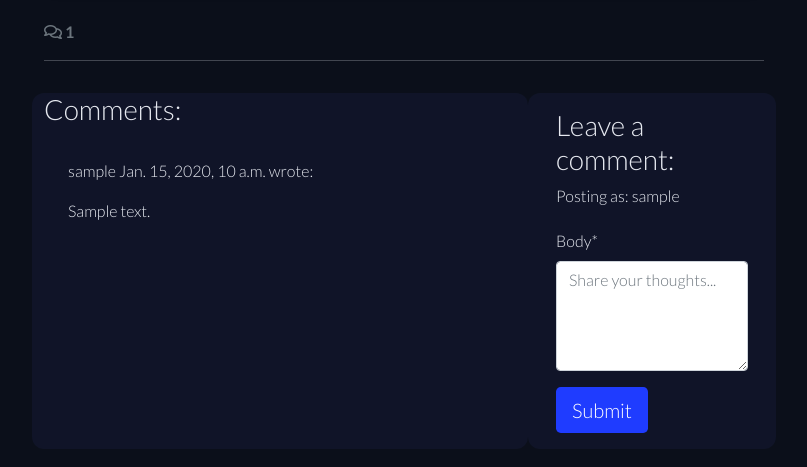
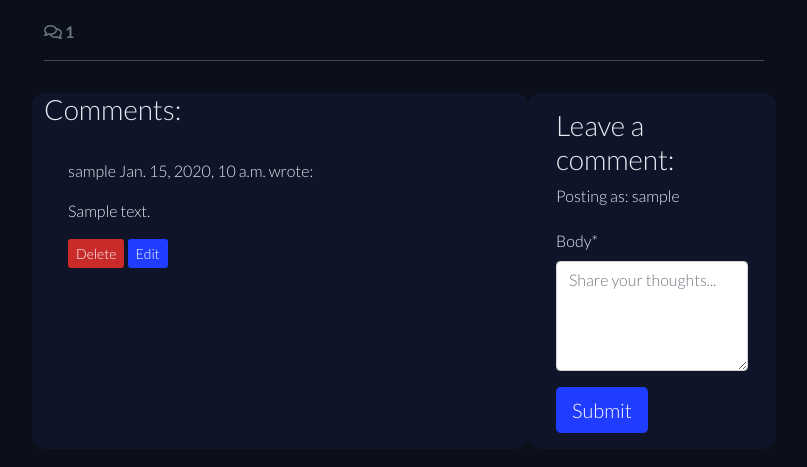
Before and after one commit to dylanmcca/trekkie-blog, a Django app: a page that uses templates/base.html in a window 1280 px wide. Shown: the part 639-1106 px from the top of the page, without its empty margins (236-1043 px from the left). Run offline with Django 4.2, Linux system fonts and the light colour scheme; a user stored in the database is signed in; tables that the repository leaves empty hold one stand-in row (values such as "Sample post"); grey boxes marked "Sample" are stand-in pictures; some libraries are stand-ins or nearby versions.

Commit message:
adding Edit & delete functionality with buttons & messages

```diff
--- a/static/css/style.css
+++ b/static/css/style.css
@@ -211,6 +211,12 @@
     border: none;
 }
 
+.btn-delete:hover,
+.btn-delete:active {
+    background-color: #ff4d4d;
+    color: #ffffff;
+}
+
 /* ==============================
    Utility Classes
    ============================== */
--- /dev/null
+++ b/static/js/comments.js
@@ -0,0 +1,46 @@
+const editButtons = document.getElementsByClassName("btn-edit");
+const commentText = document.getElementById("id_body");
+const commentForm = document.getElementById("commentForm");
+const submitButton = document.getElementById("submitButton");
+
+const deleteModal = new bootstrap.Modal(document.getElementById("deleteModal"));
+const deleteButtons = document.getElementsByClassName("btn-delete");
+const deleteConfirm = document.getElementById("deleteConfirm");
+
+/**
+* Initializes edit functionality for the provided edit buttons.
+*
+* For each button in the `editButtons` collection:
+* - Retrieves the associated comment's ID upon click.
+* - Fetches the content of the corresponding comment.
+* - Populates the `commentText` input/textarea with the comment's content for editing.
+* - Updates the submit button's text to "Update".
+* - Sets the form's action attribute to the `edit_comment/{commentId}` endpoint.
+*/
+for (let button of editButtons) {
+  button.addEventListener("click", (e) => {
+    let commentId = e.target.getAttribute("comment_id");
+    let commentContent = document.getElementById(`comment${commentId}`).innerText;
+    commentText.value = commentContent;
+    submitButton.innerText = "Update";
+    commentForm.setAttribute("action", `edit_comment/${commentId}`);
+  });
+}
+
+/**
+* Initializes deletion functionality for the provided delete buttons.
+*
+* For each button in the `deleteButtons` collection:
+* - Retrieves the associated comment's ID upon click.
+* - Updates the `deleteConfirm` link's href to point to the
+* deletion endpoint for the specific comment.
+* - Displays a confirmation modal (`deleteModal`) to prompt
+* the user for confirmation before deletion.
+*/
+for (let button of deleteButtons) {
+  button.addEventListener("click", (e) => {
+    let commentId = e.target.getAttribute("comment_id");
+    deleteConfirm.href = `delete_comment/${commentId}`;
+    deleteModal.show();
+  });
+}
--- a/static/js/script.js
+++ /dev/null
@@ -1,4 +0,0 @@
-console.log("Trekkie Blog JavaScript loaded.");
-
-// JavaScript for Django admin actions with shift-click support.
-// Based on staticfiles/admin/js/actions.js from Django 4.2.7
--- a/templates/base.html
+++ b/templates/base.html
@@ -145,6 +145,9 @@
             crossorigin="anonymous">
     </script>
     <script src="{% static 'js/script.js' %}"></script>
+
+    {% block extras %}
+    {% endblock %}
 </body>
 
 </html>
--- a/trekkie_blog/settings.py
+++ b/trekkie_blog/settings.py
@@ -28,7 +28,7 @@
 SECRET_KEY = "AVRhex3D=9.^ulD!zQ3LQ6qJ)@9ZP3gGk$e&+r+!zF^k$y8t#(1"
 
 # SECURITY WARNING: don't run with debug turned on in production!
-DEBUG = True
+DEBUG = False
 
 ALLOWED_HOSTS = ['.herokuapp.com', '127.0.0.1', 'localhost' ]
 
--- a/trekkies/templates/trekkies/post_detail.html
+++ b/trekkies/templates/trekkies/post_detail.html
@@ -68,6 +68,12 @@
                                 This comment is awaiting approval
                             </p>
                             {% endif %}
+                            {% if user.is_authenticated and comment.author == user %}
+                            <button class="btn btn-delete btn-sm"
+                                comment_id="{{ comment.id }}">Delete</button>
+                            <button class="btn btn-edit btn-sm"
+                                comment_id="{{ comment.id }}">Edit</button>
+                            {% endif %}
                         </div>
                         <!-- Our for loop ends here -->
                         {% endfor %}
@@ -100,5 +106,34 @@
         </div>
     </div>
 </div>
+<!-- Delete confirmation modal -->
+<div class="modal fade" id="deleteModal" tabindex="-1"
+  aria-labelledby="deleteModalLabel" aria-hidden="true">
+  <div class="modal-dialog">
+    <div class="modal-content">
+      <div class="modal-header">
+        <h5 class="modal-title"
+          id="deleteModalLabel">Delete comment?</h5>
+        <button type="button" class="btn-close"
+          data-bs-dismiss="modal" aria-label="Close"></button>
+      </div>
+      <div class="modal-body">
+        Are you sure you want to delete your comment?
+        This action cannot be undone.
+      </div>
+      <div class="modal-footer">
+        <button type="button" class="btn btn-secondary"
+          data-bs-dismiss="modal">Close</button>
+        <a id="deleteConfirm" href="#" class="btn
+          btn-danger">Delete</a>
+      </div>
+    </div>
+  </div>
+</div>
 
 {% endblock content %}
+
+{% block extras %}
+<script src="{% static 'js/comments.js' %}"></script>
+
+{% endblock %}
--- a/trekkies/urls.py
+++ b/trekkies/urls.py
@@ -4,4 +4,8 @@
 urlpatterns = [
     path('', views.PostList.as_view(), name='home'),
     path('<slug:slug>/', views.post_detail, name='post_detail'),
+    path('<slug:slug>/edit_comment/<int:comment_id>',
+         views.comment_edit, name='comment_edit'),
+    path('<slug:slug>/delete_comment/<int:comment_id>',
+         views.comment_delete, name='comment_delete'),
 ]
--- a/trekkies/views.py
+++ b/trekkies/views.py
@@ -1,7 +1,9 @@
 from django.shortcuts import render, get_object_or_404
 from django.views import generic
 from django.contrib import messages
-#from django.http import HttpResponseRedirect
+from django.http import HttpResponseRedirect
+from django.urls import reverse
+from django.db.models import Q
 from .models import Post, Comment
 from .forms import CommentForm
 
@@ -39,7 +41,15 @@
 
     queryset = Post.objects.filter(status=1)
     post = get_object_or_404(queryset, slug=slug)
-    comments = post.comments.filter(approved=True).order_by("-created_on")
+
+    # Get approved comments + current user's unapproved comments
+    if request.user.is_authenticated:
+        comments = post.comments.filter(
+            Q(approved=True) | Q(author=request.user)
+        ).order_by("-created_on")
+    else:
+        comments = post.comments.filter(approved=True).order_by("-created_on")
+
     comment_count = post.comments.filter(approved=True).count()
 
     if request.method == "POST":
@@ -61,3 +71,43 @@
         "trekkies/post_detail.html",
         {"post": post, "comments": comments, "comment_count": comment_count, "comment_form": CommentForm()},
     )
+
+
+def comment_edit(request, slug, comment_id):
+    """
+    view to edit comments
+    """
+    if request.method == "POST":
+
+        queryset = Post.objects.filter(status=1)
+        post = get_object_or_404(queryset, slug=slug)
+        comment = get_object_or_404(Comment, pk=comment_id)
+        comment_form = CommentForm(data=request.POST, instance=comment)
+
+        if comment_form.is_valid() and comment.author == request.user:
+            comment = comment_form.save(commit=False)
+            comment.post = post
+            comment.approved = False
+            comment.save()
+            messages.add_message(request, messages.SUCCESS, 'Comment Updated!')
+        else:
+            messages.add_message(request, messages.ERROR, 'Error updating comment!')
+
+    return HttpResponseRedirect(reverse('post_detail', args=[slug]))
+
+
+def comment_delete(request, slug, comment_id):
+    """
+    view to delete comment
+    """
+    queryset = Post.objects.filter(status=1)
+    post = get_object_or_404(queryset, slug=slug)
+    comment = get_object_or_404(Comment, pk=comment_id)
+
+    if comment.author == request.user:
+        comment.delete()
+        messages.add_message(request, messages.SUCCESS, 'Comment deleted!')
+    else:
+        messages.add_message(request, messages.ERROR, 'You can only delete your own comments!')
+
+    return HttpResponseRedirect(reverse('post_detail', args=[slug]))
```
